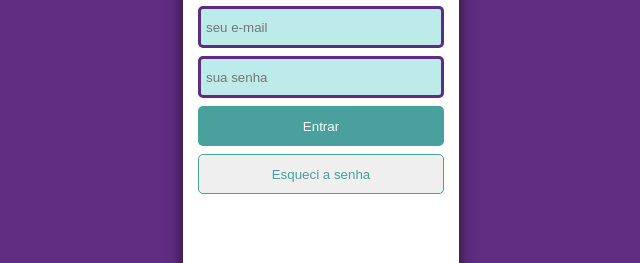
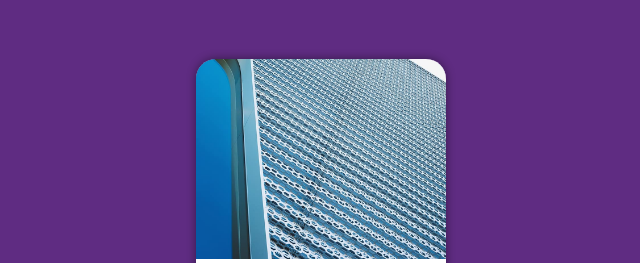
Before and after one commit to miguelzufelatto/projeto-login, a plain HTML site: page index.html in a window 1280 px wide. Shown: the part 91-354 px from the top of the page, without its empty margins (319-959 px from the left). Drawn offline with Linux system fonts and the light colour scheme.

Commit message:
update de estilo

```diff
--- a/estilos/style.css
+++ b/estilos/style.css
@@ -10,54 +10,45 @@
   padding: 0px;
   margin: 0px;
   font-family: Arial, Helvetica, sans-serif;
+  box-sizing: border-box;
 }
 
-body {
+body,
+html {
   background-color: #5f2c82;
+  height: 100vh;
+  width: 100vw;
+}
+
+main {
+  position: relative;
+  height: 100vh;
+  width: 100vw;
 }
 
 section#login {
-  margin: auto;
-  text-align: center;
+  position: absolute;
+  top: 50%;
+  left: 50%;
+  transform: translate(-50%, -50%);
+  overflow: hidden;
+
   background-color: white;
-  width: 16em;
-  height: 30em;
-  border-radius: 15px;
-  box-shadow: 0px 0px 15px 0px rgba(0, 0, 0, 0.6);
+  width: 250px;
+  height: 500px;
+  border-radius: 20px;
+  box-shadow: 0px 0px 10px rgba(0, 0, 0, 0.452);
+}
+
+section#login > div#imagem {
+  display: block;
+  background: #5f2c82 url(../imagens/metal.jpg) no-repeat;
+  background-size: cover;
+  background-position: left bottom;
+  height: 200px;
+}
+
+section#login > div#form {
+  display: block;
   padding: 10px;
 }
-
-section#login div#form > p {
-  text-align: justify;
-  font-size: 0.8em;
-  margin: 5px;
-}
-
-input {
-  margin: 4px;
-  width: 18em;
-  height: 2.7em;
-  border-radius: 5px;
-  border: 3px solid #5f2c82;
-  background-color: #4ccac65e;
-  text-indent: 5px;
-}
-
-button {
-  margin: 4px;
-  width: 18.5em;
-  height: 3em;
-}
-
-button#entrar {
-  color: white;
-  background-color: #49a09d;
-  border: none;
-  border-radius: 5px;
-}
-
-button#reset {
-  color: #49a09d;
-  border: 1px solid #49a09d;
-  border-radius: 5px;
-}
--- a/index.html
+++ b/index.html
@@ -9,23 +9,14 @@
   <body>
     <main>
       <section id="login">
-        <div id="imagem">
-          <!-- <img src="imagens/metal.jpg" alt="Imagem com um artefato de metal" /> -->
-        </div>
+        <div id="imagem"></div>
         <div id="form">
           <h1>Login</h1>
           <p>
             Seja bem-vindo(a) novamente. Faça login para acessar sua conta e
             poder fazer as configurações no seu ambiente.
           </p>
-          <form method="post">
-            <input type="email" id="emailinput" placeholder="seu e-mail" />
-            <br />
-            <input type="password" id="senhainput" placeholder="sua senha" />
-            <br />
-            <button id="entrar">Entrar</button> <br />
-            <button id="reset">Esqueci a senha</button>
-          </form>
+          <form action="login.php" method="post"></form>
         </div>
       </section>
     </main>
```
